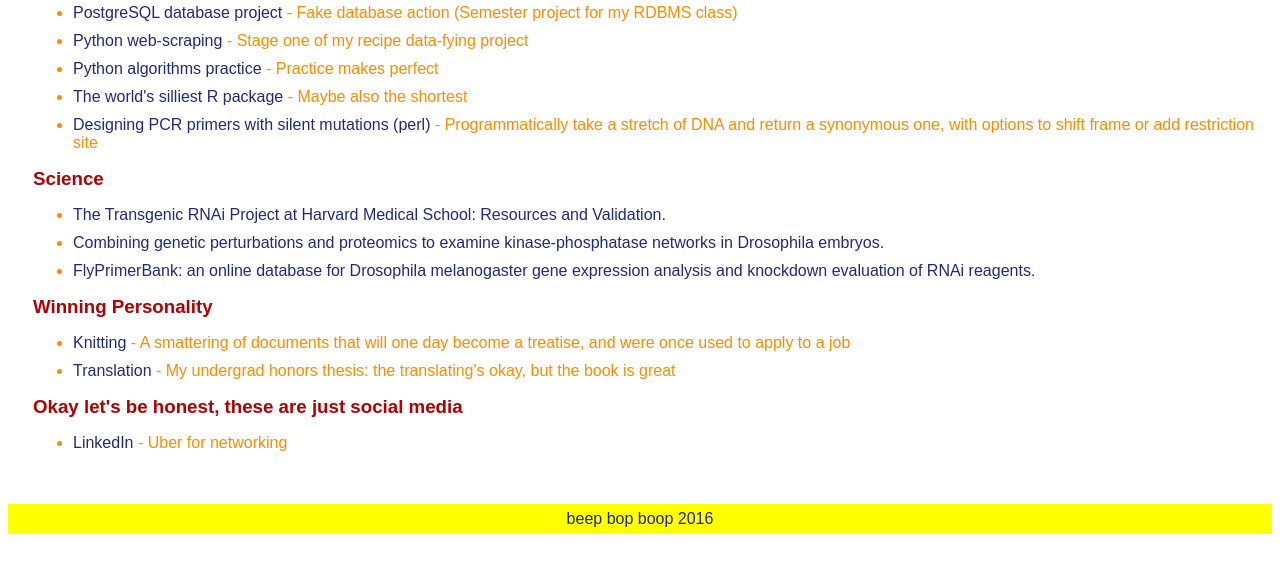
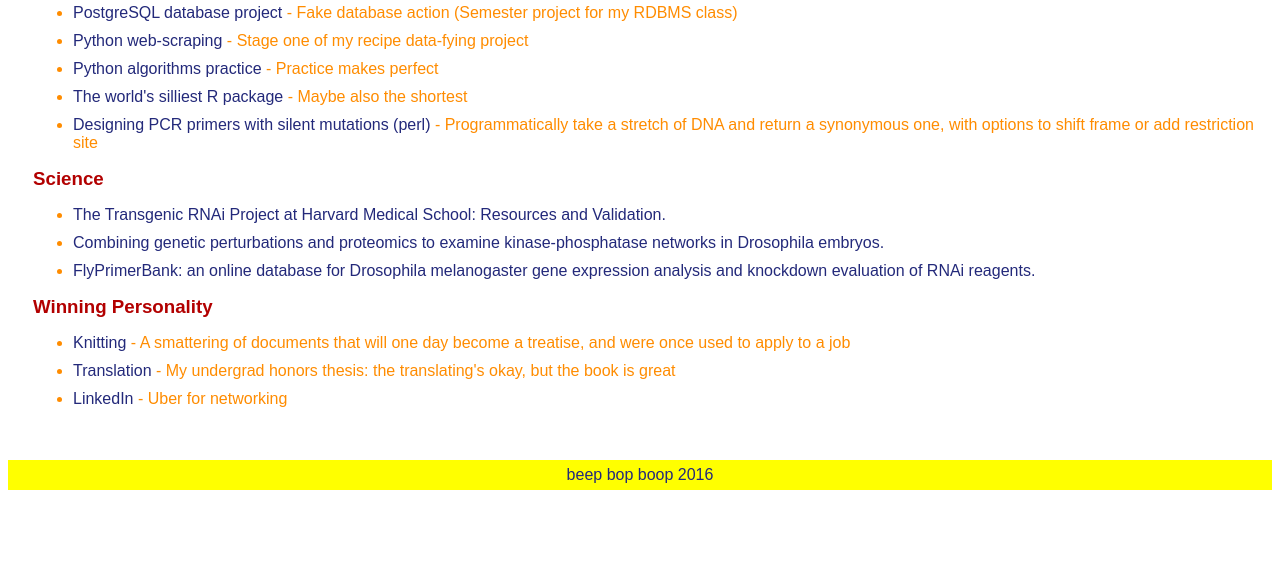
Before and after one commit to mfoos/mfoos.github.io, a plain HTML site: page portfolio.html in a window 1280 px wide. Shown: the part 342-914 px from the top of the page. Drawn offline with Linux system fonts and the light colour scheme.

Commit message:
formatting

```diff
--- a/portfolio.html
+++ b/portfolio.html
@@ -58,13 +58,8 @@
 							<ul>
 								<li><a href="https://github.com/mfoos/knitting">Knitting</a> - A smattering of documents that will one day become a treatise, and were once used to apply to a job</li>
 								<li><a href="http://wesscholar.wesleyan.edu/etd_hon_theses/189">Translation</a> - My undergrad honors thesis: the translating's okay, but the book is great</li>
-							</ul>
-
-						<h3>Okay let's be honest, these are just social media</h3>
-							<ul>
 								<li><a
-								href="https://www.linkedin.com/in/mariannafoos">LinkedIn</a>
-								- Uber for networking</li>
+								href="https://www.linkedin.com/in/mariannafoos">LinkedIn</a> - Uber for networking</li>
 							</ul>
 					</div>
 				</div>
```
